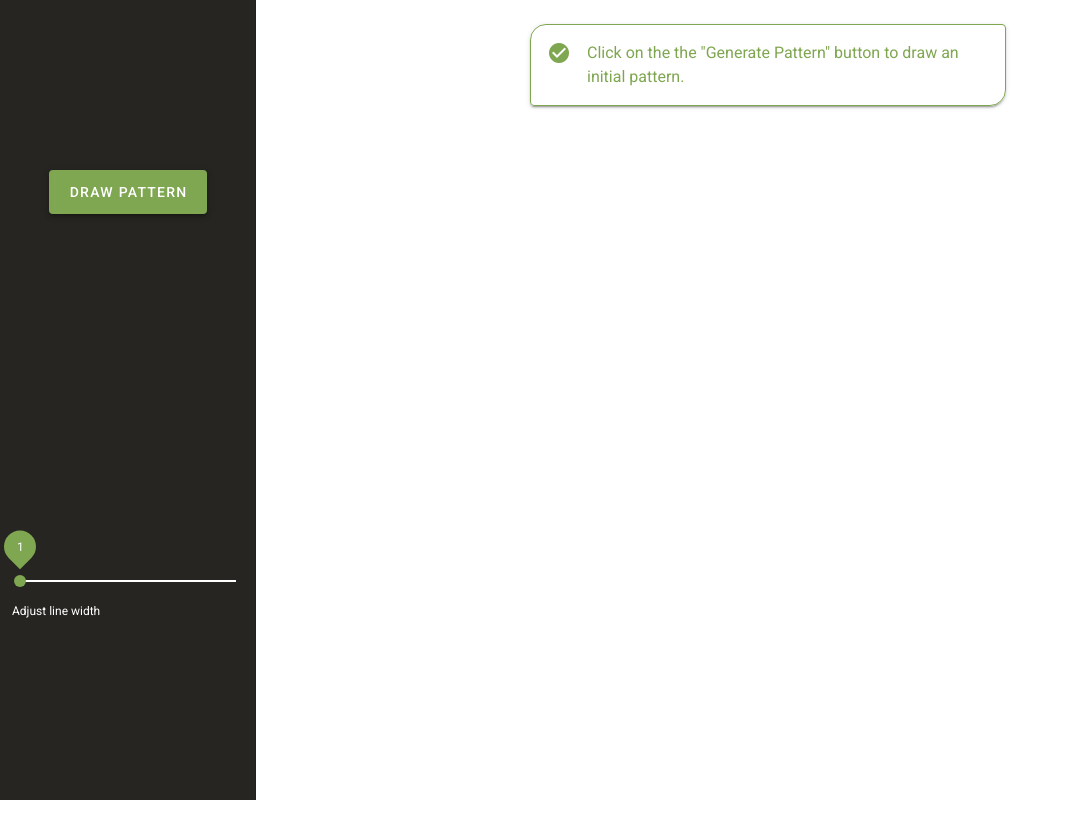
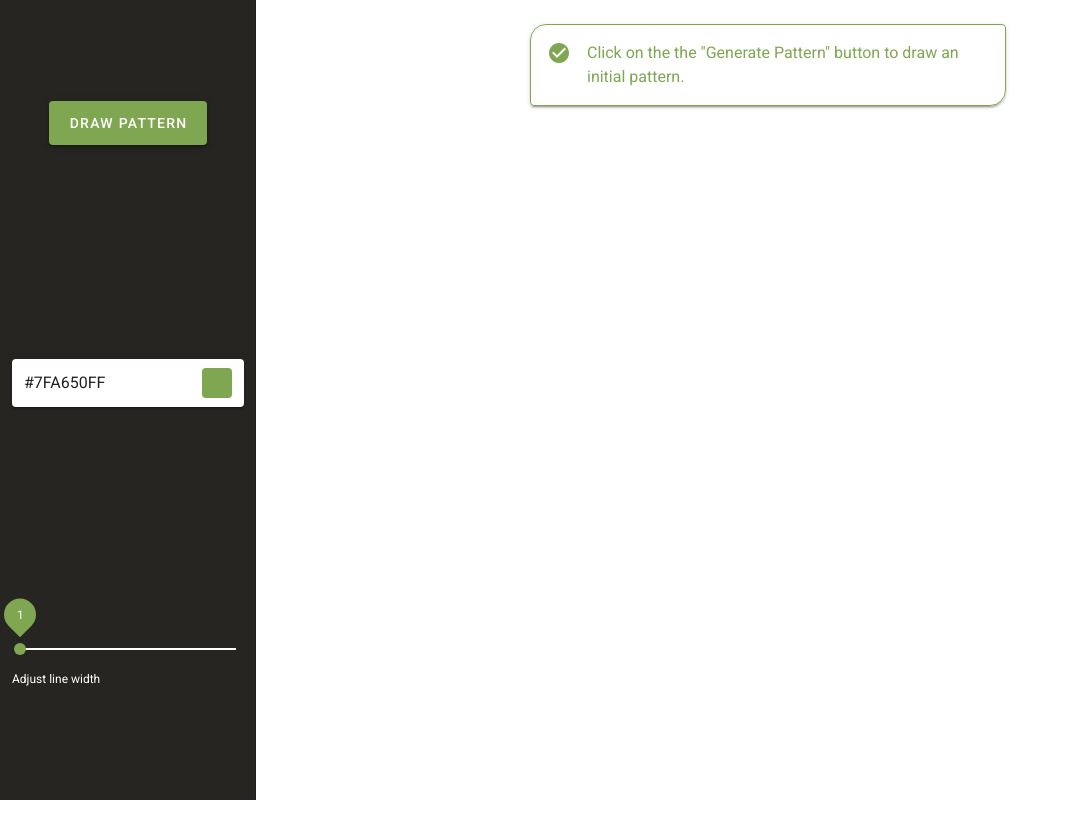
Before and after one commit to SecretLake/hitomezashi-patterns, a Vue app: page / in a window 1280 px wide. Shown: the top 838 px of the page, without its empty margins (0-1070 px from the left). Built offline with nearby package versions, Linux system fonts and the light colour scheme.

Commit message:
Change line color

```diff
--- a/src/App.vue
+++ b/src/App.vue
@@ -2,7 +2,7 @@
   <v-app>
     <v-navigation-drawer :clipped="true" app color="#272522">
       <v-container class="fill-height" fluid>
-        <v-row align="center" justify="center">
+        <v-row align="center" justify="center" class="navi-row">
           <v-btn
               elevation="3"
               large
@@ -12,7 +12,25 @@
           >Draw Pattern
           </v-btn>
         </v-row>
-        <v-row align="center" justify="center">
+        <v-row align="center" justify="center" class="navi-row">
+          <v-col cols="12" md="12" lg="12">
+            <v-text-field v-model="lineColor" hide-details class="ma-0 pa-0" solo>
+              <template v-slot:append>
+                <v-menu v-model="menu" top nudge-bottom="105" nudge-left="16" :close-on-content-click="false">
+                  <template v-slot:activator="{ on }">
+                    <div :style="swatchStyle" v-on="on"/>
+                  </template>
+                  <v-card>
+                    <v-card-text class="pa-0">
+                      <v-color-picker v-model="lineColor" flat/>
+                    </v-card-text>
+                  </v-card>
+                </v-menu>
+              </template>
+            </v-text-field>
+          </v-col>
+        </v-row>
+        <v-row class="navi-row">
           <v-col cols="12" md="12" lg="12">
             <v-slider
                 hint="Adjust line width"
@@ -46,6 +64,7 @@
             <HitomezashiPatterns
                 :triggerDrawPattern="triggerDrawing"
                 :lineWidth="lineWidth"
+                :lineColor="lineColor"
             />
           </v-col>
         </v-row>
@@ -62,11 +81,26 @@ export default {
   components: {
     HitomezashiPatterns
   },
+  computed: {
+    swatchStyle() {
+      const { lineColor, menu } = this
+      return {
+        backgroundColor: lineColor,
+        cursor: 'pointer',
+        height: '30px',
+        width: '30px',
+        borderRadius: menu ? '50%' : '4px',
+        transition: 'border-radius 200ms ease-in-out'
+      }
+    }
+  },
   data() {
     return {
       triggerDrawing: 0,
       lineWidth: 1,
       accentColor: "#7FA650",
+      lineColor: '#7FA650FF',
+      menu: false,
     }
   },
 }
--- a/src/components/HitomezashiPatterns.vue
+++ b/src/components/HitomezashiPatterns.vue
@@ -17,6 +17,10 @@ export default {
       type: Number,
       required: true,
       default: 1
+    },
+    lineColor: {
+      type: String,
+      required: true
     }
   },
   data() {
@@ -42,8 +46,10 @@ export default {
       this.drawPattern()
     },
     lineWidth: function() {
-      console.log(this.lineWidth)
       this.ctx.lineWidth = this.lineWidth;
+    },
+    lineColor: function() {
+      this.ctx.strokeStyle = this.lineColor;
     }
   },
   methods: {
@@ -68,7 +74,7 @@ export default {
 
       this.canvas.height = this.height;
       this.canvas.width = this.width;
-      this.ctx.strokeStyle = this.strokeStyle;
+      this.ctx.strokeStyle = this.lineColor;
     },
     drawLine(startX, startY, endX, endY) {
       this.ctx.beginPath();
```
